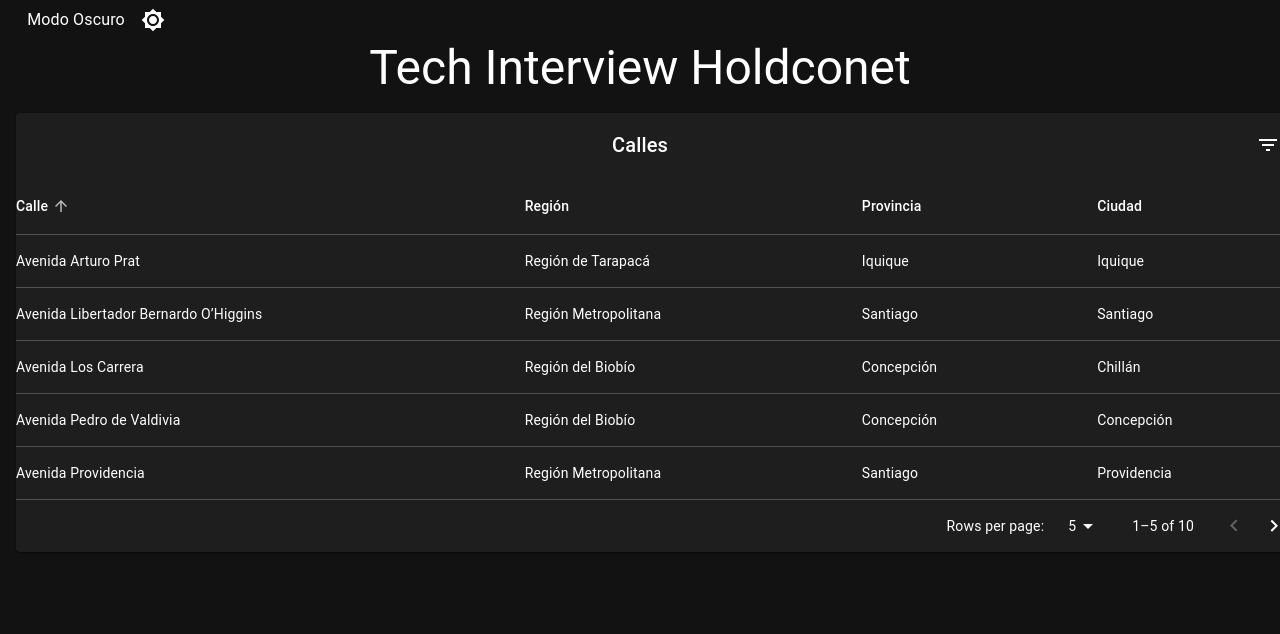
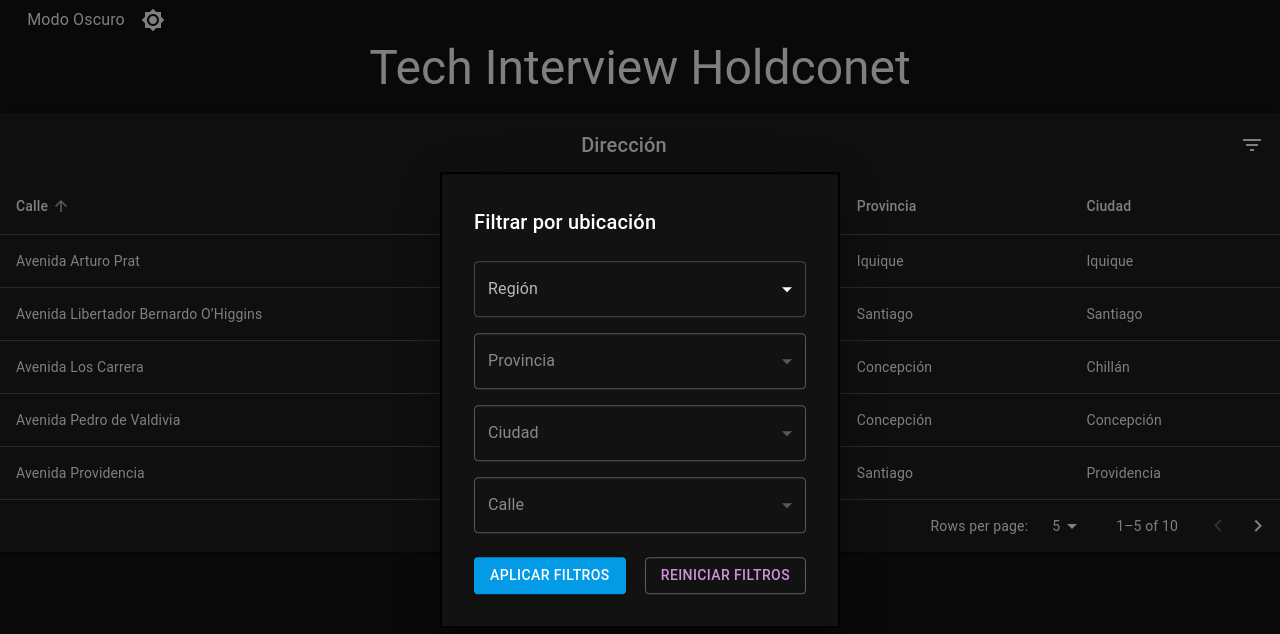
Before and after one commit to JuanPabloSQ/tech-interview-holdconect, a React (Vite) app: page / in a window 1280 px wide. Both pictures are taken after a click on the button 1268 px from the left and 144 px from the top of the page. Shown: the top 634 px of the page. Built offline with nearby package versions, Linux system fonts and the light colour scheme.

Commit message:
add filter

```diff
--- /dev/null
+++ b/src/components/ModalFilter.jsx
@@ -0,0 +1,179 @@
+import { useState } from 'react';
+import Box from '@mui/material/Box';
+import Button from '@mui/material/Button';
+import Typography from '@mui/material/Typography';
+import Modal from '@mui/material/Modal';
+import FormControl from '@mui/material/FormControl';
+import InputLabel from '@mui/material/InputLabel';
+import Select from '@mui/material/Select';
+import MenuItem from '@mui/material/MenuItem';
+import data from '../example';
+
+const style = {
+  position: 'absolute',
+  top: '50%',
+  left: '50%',
+  transform: 'translate(-50%, -50%)',
+  width: 400,
+  bgcolor: 'background.paper',
+  border: '2px solid #000',
+  boxShadow: 24,
+  p: 4,
+};
+
+const getRegions = (data) => [...new Set(data.map(item => item.region))];
+
+const getProvinces = (data, region) => {
+  return [...new Set(data.filter(item => item.region === region).map(item => item.province))];
+};
+
+const getCities = (data, province) => {
+  return [...new Set(data.filter(item => item.province === province).map(item => item.city))];
+};
+
+const getStreets = (data, city) => {
+  return data.filter(item => item.city === city).map(item => item.street);
+};
+
+const ModalFilter = ({ open, handleClose, applyFilters }) => {
+  const [selectedRegion, setSelectedRegion] = useState('');
+  const [selectedProvince, setSelectedProvince] = useState('');
+  const [selectedCity, setSelectedCity] = useState('');
+  const [selectedStreet, setSelectedStreet] = useState('');
+
+  const handleRegionChange = (event) => {
+    setSelectedRegion(event.target.value);
+    setSelectedProvince('');
+    setSelectedCity('');
+    setSelectedStreet('');
+  };
+
+  const handleProvinceChange = (event) => {
+    setSelectedProvince(event.target.value);
+    setSelectedCity('');
+    setSelectedStreet('');
+  };
+
+  const handleCityChange = (event) => {
+    setSelectedCity(event.target.value);
+    setSelectedStreet('');
+  };
+
+  const handleStreetChange = (event) => {
+    setSelectedStreet(event.target.value);
+  };
+
+  const handleApplyFilters = () => {
+    applyFilters({
+      region: selectedRegion,
+      province: selectedProvince,
+      city: selectedCity,
+      street: selectedStreet,
+    });
+    handleClose();
+  };
+
+  const handleResetFilters = () => {
+    setSelectedRegion('');
+    setSelectedProvince('');
+    setSelectedCity('');
+    setSelectedStreet('');
+    applyFilters({
+      region: '',
+      province: '',
+      city: '',
+      street: '',
+    });
+  };
+
+  const regions = getRegions(data);
+  const provinces = selectedRegion ? getProvinces(data, selectedRegion) : [];
+  const cities = selectedProvince ? getCities(data, selectedProvince) : [];
+  const streets = selectedCity ? getStreets(data, selectedCity) : [];
+
+  return (
+    <Modal
+      open={open}
+      onClose={handleClose}
+      aria-labelledby="modal-modal-title"
+      aria-describedby="modal-modal-description"
+    >
+      <Box sx={style}>
+        <Typography id="modal-modal-title" variant="h6" component="h2" gutterBottom>
+          Filtrar por ubicación
+        </Typography>
+
+        <FormControl fullWidth sx={{ mt: 2 }}>
+          <InputLabel>Región</InputLabel>
+          <Select
+            value={selectedRegion}
+            onChange={handleRegionChange}
+            label="Región"
+          >
+            {regions.map((region, index) => (
+              <MenuItem key={index} value={region}>
+                {region}
+              </MenuItem>
+            ))}
+          </Select>
+        </FormControl>
+
+        <FormControl fullWidth sx={{ mt: 2 }} disabled={!selectedRegion}>
+          <InputLabel>Provincia</InputLabel>
+          <Select
+            value={selectedProvince}
+            onChange={handleProvinceChange}
+            label="Provincia"
+          >
+            {provinces.map((province, index) => (
+              <MenuItem key={index} value={province}>
+                {province}
+              </MenuItem>
+            ))}
+          </Select>
+        </FormControl>
+
+        <FormControl fullWidth sx={{ mt: 2 }} disabled={!selectedProvince}>
+          <InputLabel>Ciudad</InputLabel>
+          <Select
+            value={selectedCity}
+            onChange={handleCityChange}
+            label="Ciudad"
+          >
+            {cities.map((city, index) => (
+              <MenuItem key={index} value={city}>
+                {city}
+              </MenuItem>
+            ))}
+          </Select>
+        </FormControl>
+
+        <FormControl fullWidth sx={{ mt: 2 }} disabled={!selectedCity}>
+          <InputLabel>Calle</InputLabel>
+          <Select
+            value={selectedStreet}
+            onChange={handleStreetChange}
+            label="Calle"
+          >
+            {streets.map((street, index) => (
+              <MenuItem key={index} value={street}>
+                {street}
+              </MenuItem>
+            ))}
+          </Select>
+        </FormControl>
+
+        <Box sx={{ mt: 3, display: 'flex', justifyContent: 'space-between' }}>
+          <Button variant="contained" color="primary" onClick={handleApplyFilters}>
+            Aplicar Filtros
+          </Button>
+          <Button variant="outlined" color="secondary" onClick={handleResetFilters}>
+            Reiniciar Filtros
+          </Button>
+        </Box>
+      </Box>
+    </Modal>
+  );
+};
+
+export default ModalFilter;
--- a/src/components/TableStreet.jsx
+++ b/src/components/TableStreet.jsx
@@ -1,4 +1,4 @@
-import { useState, useMemo } from 'react';
+import React, { useState, useMemo } from 'react';
 import PropTypes from 'prop-types';
 import Table from '@mui/material/Table';
 import TableBody from '@mui/material/TableBody';
@@ -16,6 +16,7 @@ import Tooltip from '@mui/material/Tooltip';
 import FilterListIcon from '@mui/icons-material/FilterList';
 import { visuallyHidden } from '@mui/utils';
 import data from '../example';
+import ModalFilter from './ModalFilter';
 
 const descendingComparator = (a, b, orderBy) => {
   if (b[orderBy] < a[orderBy]) {
@@ -66,6 +67,7 @@ const EnhancedTableHead = ({ order, orderBy, onRequestSort }) => {
             align={headCell.numeric ? 'right' : 'left'}
             padding={headCell.disablePadding ? 'none' : 'normal'}
             sortDirection={orderBy === headCell.id ? order : false}
+            sx={headCell.id === 'street' ? { pl: 2 } : {}}
           >
             <TableSortLabel
               active={orderBy === headCell.id}
@@ -92,7 +94,7 @@ EnhancedTableHead.propTypes = {
   orderBy: PropTypes.string.isRequired,
 };
 
-const EnhancedTableToolbar = () => (
+const EnhancedTableToolbar = ({ onFilterClick }) => (
   <Toolbar
     sx={{
       pl: { sm: 2 },
@@ -100,10 +102,10 @@ const EnhancedTableToolbar = () => (
     }}
   >
     <Typography sx={{ flex: '1 1 100%' }} variant="h6" id="tableTitle" component="div">
-      Calles
+      Dirección
     </Typography>
     <Tooltip title="Filtrar lista">
-      <IconButton>
+      <IconButton onClick={onFilterClick}>
         <FilterListIcon />
       </IconButton>
     </Tooltip>
@@ -115,6 +117,13 @@ const TableStreet = () => {
   const [orderBy, setOrderBy] = useState('street');
   const [page, setPage] = useState(0);
   const [rowsPerPage, setRowsPerPage] = useState(5);
+  const [filterModalOpen, setFilterModalOpen] = useState(false);
+  const [filters, setFilters] = useState({
+    region: '',
+    province: '',
+    city: '',
+    street: '',
+  });
 
   const handleRequestSort = (event, property) => {
     const isAsc = orderBy === property && order === 'asc';
@@ -131,33 +140,62 @@ const TableStreet = () => {
     setPage(0);
   };
 
+  const handleOpenFilterModal = () => {
+    setFilterModalOpen(true);
+  };
+
+  const handleCloseFilterModal = () => {
+    setFilterModalOpen(false);
+  };
+
+  const applyFilters = (newFilters) => {
+    setFilters(newFilters);
+  };
+
+  const filteredData = useMemo(() => {
+    return data.filter((item) => {
+      return (
+        (!filters.region || item.region === filters.region) &&
+        (!filters.province || item.province === filters.province) &&
+        (!filters.city || item.city === filters.city) &&
+        (!filters.street || item.street === filters.street)
+      );
+    });
+  }, [filters]);
+
   const emptyRows =
-    page > 0 ? Math.max(0, (1 + page) * rowsPerPage - data.length) : 0;
+    page > 0 ? Math.max(0, (1 + page) * rowsPerPage - filteredData.length) : 0;
 
   const visibleRows = useMemo(
     () =>
-      stableSort(data, getComparator(order, orderBy)).slice(
+      stableSort(filteredData, getComparator(order, orderBy)).slice(
         page * rowsPerPage,
         page * rowsPerPage + rowsPerPage
       ),
-    [order, orderBy, page, rowsPerPage]
+    [order, orderBy, page, rowsPerPage, filteredData]
   );
 
   return (
-    <Paper sx={{ width: '100%', mb: 2, mx: 2 }}>
-      <EnhancedTableToolbar />
+    <>
+      <Paper sx={{ width: '100%', mb: 2 }}>
+        <EnhancedTableToolbar onFilterClick={handleOpenFilterModal} />
         <TableContainer>
           <Table sx={{ minWidth: 750 }} aria-labelledby="tableTitle">
             <EnhancedTableHead
               order={order}
               orderBy={orderBy}
               onRequestSort={handleRequestSort}
-            rowCount={data.length}
+              rowCount={filteredData.length}
             />
             <TableBody>
               {visibleRows.map((row) => (
                 <TableRow hover tabIndex={-1} key={row.id} sx={{ cursor: 'pointer' }}>
-                <TableCell component="th" scope="row" padding="none">
+                  <TableCell
+                    component="th"
+                    scope="row"
+                    padding="none"
+                    sx={{ pl: 2 }}
+                  >
                     {row.street}
                   </TableCell>
                   <TableCell align="left">{row.region}</TableCell>
@@ -180,13 +218,20 @@ const TableStreet = () => {
         <TablePagination
           rowsPerPageOptions={[5, 10, 25]}
           component="div"
-        count={data.length}
+          count={filteredData.length}
           rowsPerPage={rowsPerPage}
           page={page}
           onPageChange={handleChangePage}
           onRowsPerPageChange={handleChangeRowsPerPage}
         />
       </Paper>
+
+      <ModalFilter
+        open={filterModalOpen}
+        handleClose={handleCloseFilterModal}
+        applyFilters={applyFilters}
+      />
+    </>
   );
 };
 
```
Lines whose indentation alone changed are shown as unchanged.
